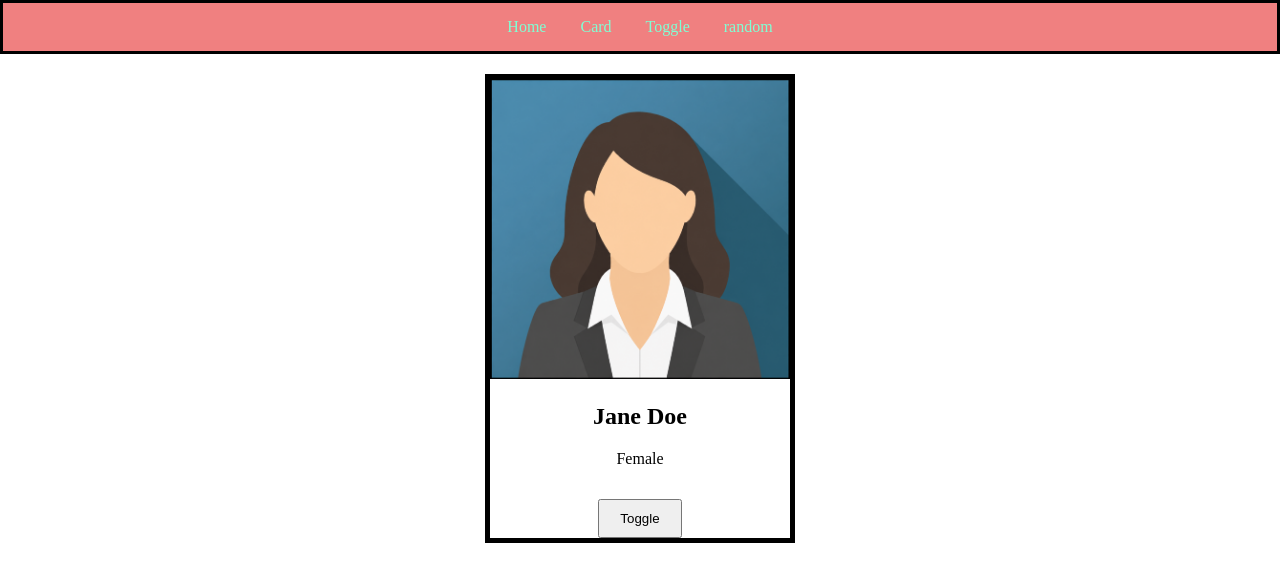
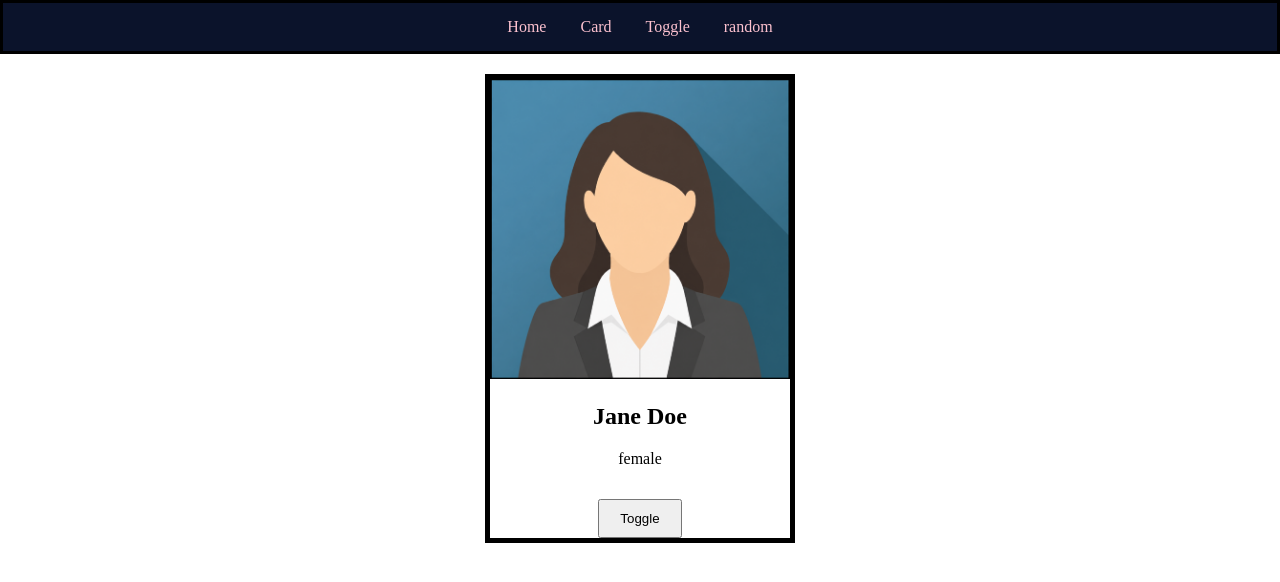
Before and after one commit to 24wh1a0565/autosuggest, a website: page frontend/pages/toggle.html in a window 1280 px wide. Both pictures are taken after a click on the button "Toggle". Drawn offline with Linux system fonts and the light colour scheme.

Commit message:
Updated toggle feature and styling

```diff
--- a/frontend/css/index.css
+++ b/frontend/css/index.css
@@ -1,15 +1,15 @@
 h1{
-    color : red;
+    color : rebeccapurple;
 }
 #heading-2{
-    color :blueviolet;
+    color :midnightblue;
 }
 .heading{
-    color : blue;
+    color : darkslategrey;
 }
 .para{
     border : 2px;
-    border-color: brown;
+    border-color: #92BCEB;
     border-style : solid;
     padding: 20px;
     text-align: center;
@@ -19,18 +19,18 @@ h1{
     border-style: solid;
     border-color: black;
     padding : 15px;
-    background-color: lightcoral;
+    background-color: #0B132B;
     text-align: center;
 
 }
 .navbar a{
-    color: aquamarine;
+    color: #FCC1CF;
     padding: 15px;
     text-decoration: none;
 }
 .navbar a:hover{
     color: black;
-    background-color: aliceblue;
+    background-color: #BBF0F8;
     border-radius: 5px;
 }
 body{
--- a/frontend/js/toggle.js
+++ b/frontend/js/toggle.js
@@ -1,19 +1,21 @@
-let isMale = true;
+var users = [
+    {
+        "name" : "John Doe",
+        "gender" : "male",
+        "image" : "/images/john.png"
+    },
+    {
+        "name" : "Jane Doe",
+        "gender" : "female",
+        "image" : "/images/jane.png"
+    }
+]
+var curID = 0;
+function toggle() {
+    curID = (curID + 1) % 2;
+    var user = users[curID];
+    document.getElementById("user-img").src=user.image;
+    document.getElementById("user-name").innerText = users[curID].name;
+    document.getElementById("user-gender").innerText = users[curID].gender;
 
-function toggleUser() {
-    const name = document.getElementById("userName");
-    const gender = document.getElementById("userGender");
-    const image = document.getElementById("userImage");
-
-    if (isMale) {
-        name.textContent = "Jane Doe";
-        gender.textContent = "Female";
-        image.src = "../images/jane.png";
-    } else {
-        name.textContent = "John Doe";
-        gender.textContent = "Male";
-        image.src = "../images/john.png";
-    }
-
-    isMale = !isMale;
 }
--- a/frontend/pages/toggle.html
+++ b/frontend/pages/toggle.html
@@ -15,15 +15,15 @@
 </div>
 
     <div class="card">
-        <img id="userImage" src="../images/john.png" alt="User Image">
+        <img id="user-img" src="../images/john.png" alt="User Image">
 
-        <h2 id="userName">John Doe</h2>
-        <p id="userGender">Male</p>
+        <h2 id="user-name">John Doe</h2>
+        <p id="user-gender">Male</p>
 
-        <button onclick="toggleUser()">Toggle</button>
+        <button onclick="toggle()">Toggle</button>
     </div>
 
+    <script src="js/toggle.js"></script>
     <script src="../js/toggle.js"></script>
-
 </body>
 </html>
--- a/package.json
+++ b/package.json
@@ -8,14 +8,14 @@
   },
   "repository": {
     "type": "git",
-    "url": "git+https://github.com/Manaswini-2512/autosuggest.git"
+    "url": "git+https://github.com/24wh1a0565/autosuggest.git"
   },
   "author": "manaswini",
   "license": "ISC",
   "bugs": {
-    "url": "https://github.com/Manaswini-2512/autosuggest/issues"
+    "url": "https://github.com/24wh1a0565/autosuggest/issues"
   },
-  "homepage": "https://github.com/Manaswini-2512/autosuggest#readme",
+  "homepage": "https://github.com/24wh1a0565/autosuggest#readme",
   "dependencies": {
     "express": "^5.2.1"
   }
```
